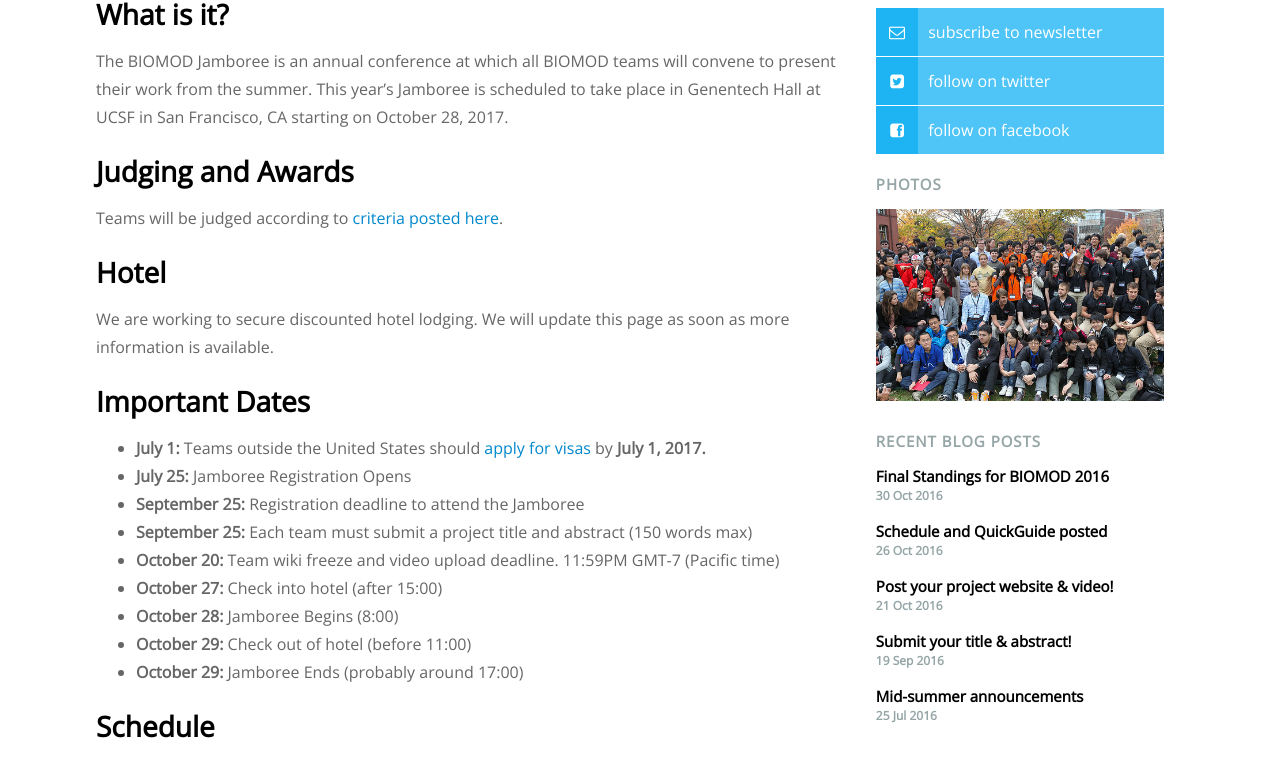
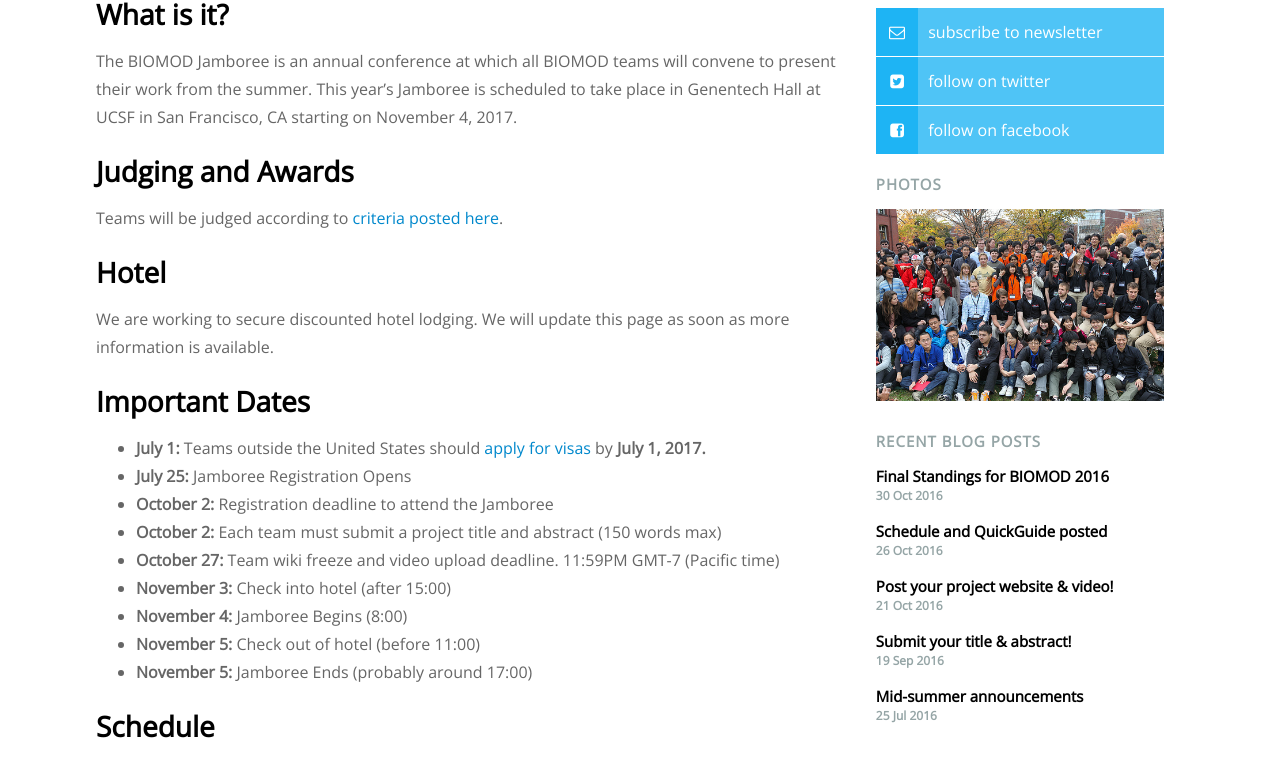
Before and after one commit to sdouglas/biomod, a Jekyll site: the page built from jamboree/index.md, in a window 1280 px wide. Shown: the part 215-977 px from the top of the page. Built offline with Jekyll 4.4.1, drawn with Linux system fonts in a browser that asks for light colours; nearby versions of some CDN libraries.

Commit message:
BIOMOD 2017 date change

```diff
--- a/_config.yml
+++ b/_config.yml
@@ -22,14 +22,14 @@ team_registration_opens: "Feb 15 2017 14:00:00"
 team_registration_deadline: "Apr 30 2017 23:59:00"
 judging_criteria_posted: "May 1 2017 23:59:00"
 jamboree_registration_start: "Jul 25 2017 00:00:00"
-jamboree_registration_deadline: "Sep 25 2017 23:59:00"
-project_abstract_deadline: "Sep 25 2017 23:59:00"
+jamboree_registration_deadline: "Oct 2 2017 23:59:00"
+project_abstract_deadline: "Oct 2 2017 23:59:00"
 # wiki video deadline supposed to be in Pacific time zone
-wiki_video_deadline: "Oct 20 2017 11:59:00"
-hotel_checkin_time: "Oct 27 2017 15:00:00"
-jamboree_start_time: "Oct 28 2017 08:00:00"
-hotel_checkout_time: "Oct 29 2017 11:00:00"
-jamboree_end_time: "Oct 29 2017 17:00:00"
+wiki_video_deadline: "Oct 27 2017 11:59:00"
+hotel_checkin_time: "Nov 3 2017 15:00:00"
+jamboree_start_time: "Nov 4 2017 08:00:00"
+hotel_checkout_time: "Nov 5 2017 11:00:00"
+jamboree_end_time: "Nov 5 2017 17:00:00"
 visa_letter_requests: "Jul 1 2017 00:00:00"
 
 team_registration_fee: 255
```
